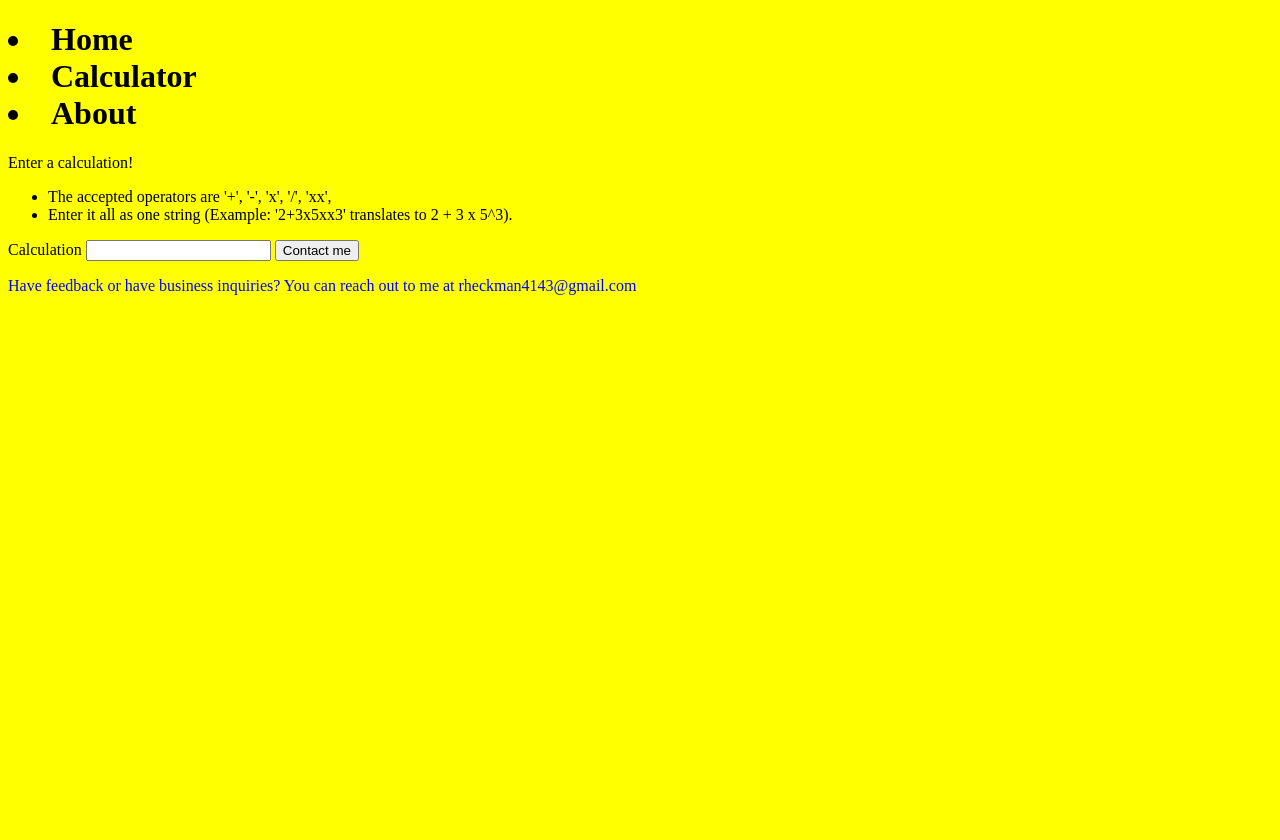
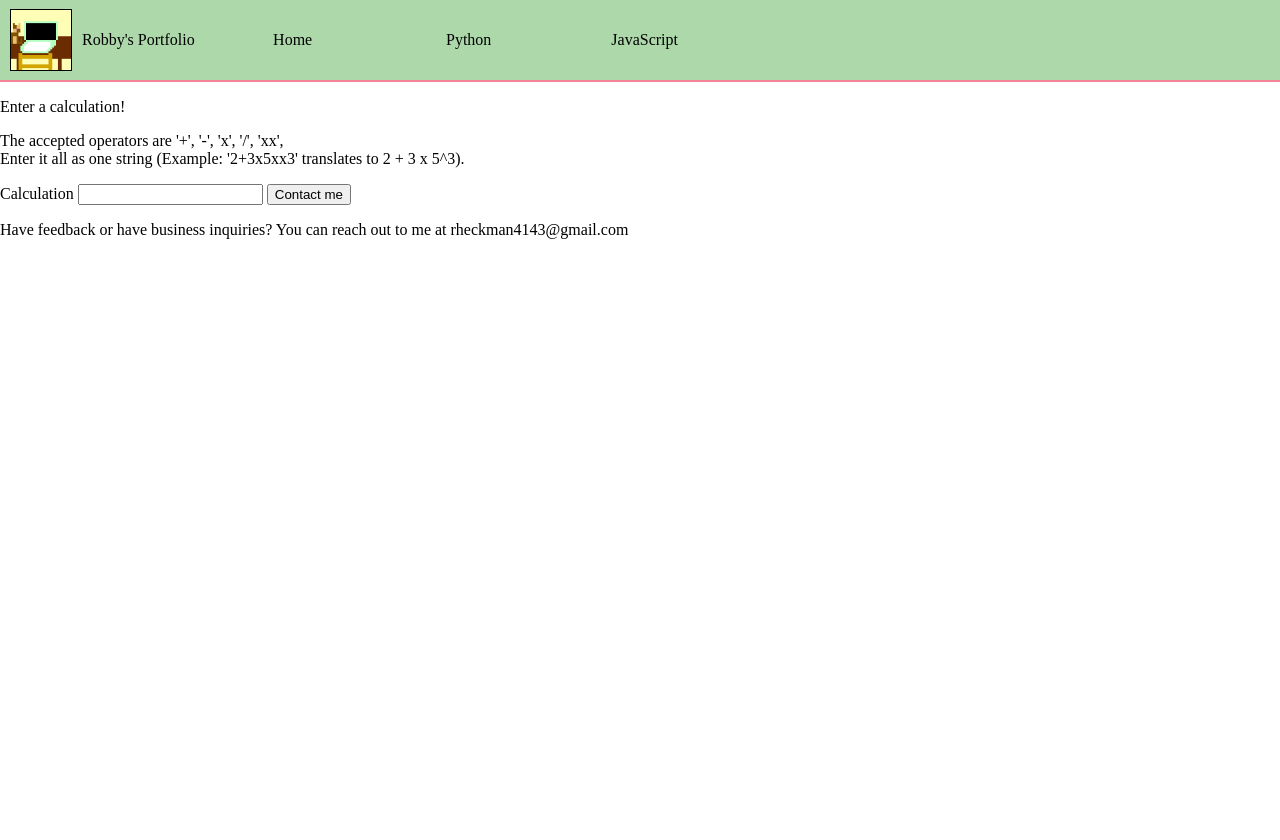
Before and after one commit to FramesJanko/Python-calc-server, a Flask app: page / in a window 1280 px wide. Before the commit the page ends 295 px from the top, so only its background shows below. Run offline with Flask 3, Linux system fonts and the light colour scheme.

Commit message:
Committing lots of style changes

```diff
--- a/server.py
+++ b/server.py
@@ -6,12 +6,14 @@
 #   - It should have an about section
 #   - My projects and proficiencies
 #   - Emulate a website that I enjoy, like Udemy, youtube, or twitch.
-from flask import Flask, render_template, request
+from flask import Flask, render_template, render_template_string, request
 import calculator
 
 app = Flask(__name__)
 
 email = 'rheckman4143@gmail.com'
+
+calc_history = []
 
 @app.route('/')
 def index():
@@ -21,7 +23,20 @@ def index():
 def submit():
     if request.method == 'POST':
         calculation = calculator.calculate(request.form["calculation"])
-        return (f'<div class="answer">{calculation}</div>')
+        calc_history.append(calculation)
+        html_response = """
+        <div class ="response">
+            <div class="answer">{{ calculation }}</div>
+            <div class="history">
+                <ul>
+                {% for item in calc_history %}
+                    <li>{{ item }}</li>
+                {% endfor %}
+                </ul>
+            </div>
+        </div>
+        """
+        return render_template_string(html_response, calculation=calculation, calc_history=calc_history)
     else:
         return render_template('index.html')
 
--- a/static/css/styles.css
+++ b/static/css/styles.css
@@ -1,7 +1,113 @@
+html {
+    font-size: 16px;
+}
+
+.answer {
+}
+
 body {
-    background-color: yellow;
+    margin: 0;
+    height: 105vh;
 }
 
 .footer {
-    color: blue;
+    height: 3rem;
 }
+
+.header {
+    background-color: #ACD8AA;
+    border-bottom: 2px solid #F48498;
+    height: 5rem;
+    display: flex;
+    /* justify-content: flex-end; */
+    align-items: center;
+}
+
+.history {
+}
+
+.title {
+    align-items: center;
+    height: 100%;
+    display: flex;
+}
+
+.site-name {
+    margin: 10px;
+}
+
+.title img {
+    border: 1px solid black;
+    margin-left: 10px;
+    max-height: 75%;
+}
+
+.header h1 {
+    margin: 0;
+}
+
+.nav-bar {
+    flex: 1;
+    display: flex;
+    height: 100%;
+    align-items: center;
+}
+
+.nav-bar li {
+    /* padding: 1.3rem .5rem; */
+    /* border-radius: .6rem; */
+    background-color: #ACD8AA;
+    height: 100%;
+    min-width: 10rem;
+    list-style-type: none;
+    margin: 0 .5rem;
+    position: relative;
+    display: flex;
+    justify-content: center;
+    align-items: center;
+}
+
+.nav-bar li li {
+    background-color: #F48498;
+}
+
+.dropdown {
+    border-radius: 1rem;
+    display: none;
+    position: absolute;
+    top: 110%;
+    width: 150%;
+    left: 0;
+    transform: translateX(-16.66666%);
+    z-index: 1;
+}
+
+.nav-bar li:hover {
+    filter: brightness(1.1);
+    border: 1px solid #F48498;
+}
+
+.dropdown li:hover {
+    filter: brightness(1.1);
+}
+
+.nav-bar li:hover div {
+    display: inline-block;
+    background-color: #F48498;
+}
+
+ul {
+    padding: 0;
+}
+
+/* .nav-bar li:hover li { */
+/*     display: inline-block; */
+/* } */
+
+.response {
+
+}
+
+.response div {
+    margin: 10px;
+}
--- a/templates/header.html
+++ b/templates/header.html
@@ -1,7 +1,32 @@
-<h1>
+<div class="header">
+    <div class="title">
+        <img src="/static/img/homeoffice.png"/>
+        <div class="site-name">Robby's Portfolio</div>
+    </div>
     <div class="nav-bar">
-        <li>Home</li>
-        <li>Calculator</li>
-        <li>About</li>
+        <li class="home nav"><span>Home</span>
+            <div class="home dropdown">
+                <ul>
+                    <li>Home stuff one</li>
+                    <li>Home stuff two</li>
+                </ul>
+            </div>
+        </li>
+        <li class="python nav">Python
+            <div class="python dropdown">
+                <ul>
+                    <li>Calculator</li>
+                    <li>Deck building card game</li>
+                </ul>
+            </div>
+        </li>
+        <li class="javascript nav">JavaScript
+            <div class="javascript dropdown">
+                <ul>
+                    <li>JavaScript list items</li>
+                    <li>another one</li>
+                </ul>
+            </div>
+        </li>
     </div>
-</h1>
+</div>
--- a/templates/index.html
+++ b/templates/index.html
@@ -11,10 +11,10 @@
         Enter it all as one string (Example: '2+3x5xx3' translates to 2 + 3 x 5^3).
     </li>
     </ul>
-    <form action="submit" hx-post="/submit" hx-target=".answer" hx-swap="outerHTML" method="POST">
+    <form action="submit" hx-post="/submit" hx-target=".response" hx-swap="outerHTML" method="POST">
         <label name="calculation">Calculation</label>
         <input name="calculation" type="text"/>
         <button type="submit" id="contact-button">Contact me</button>
-        <div class="answer"></div>
+        <div class="response"></div>
     </form>
     {% endblock %}
```
Also changed, not shown: templates/layout.html (+4 -4 lines), static/img/homeoffice.png (added).
